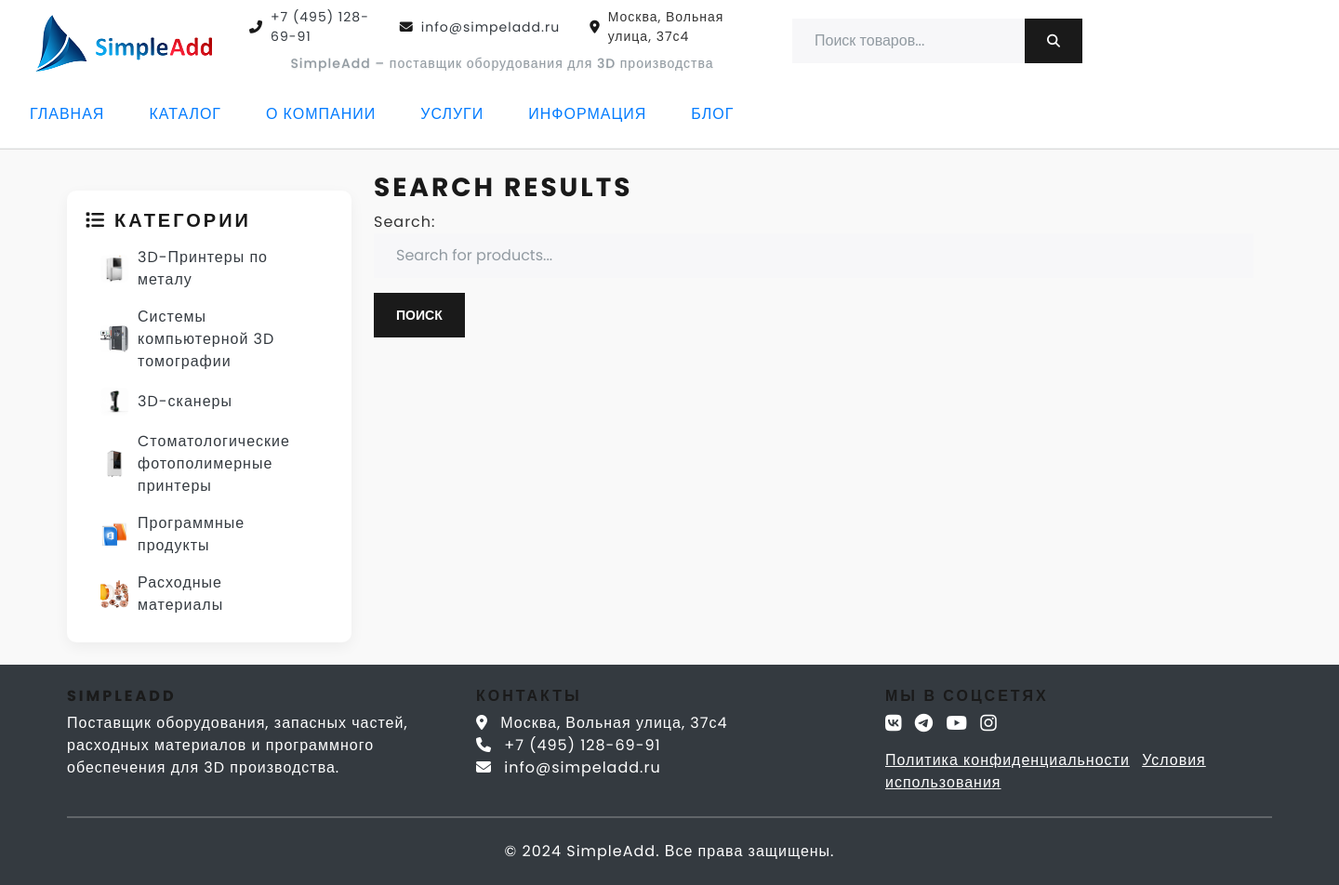
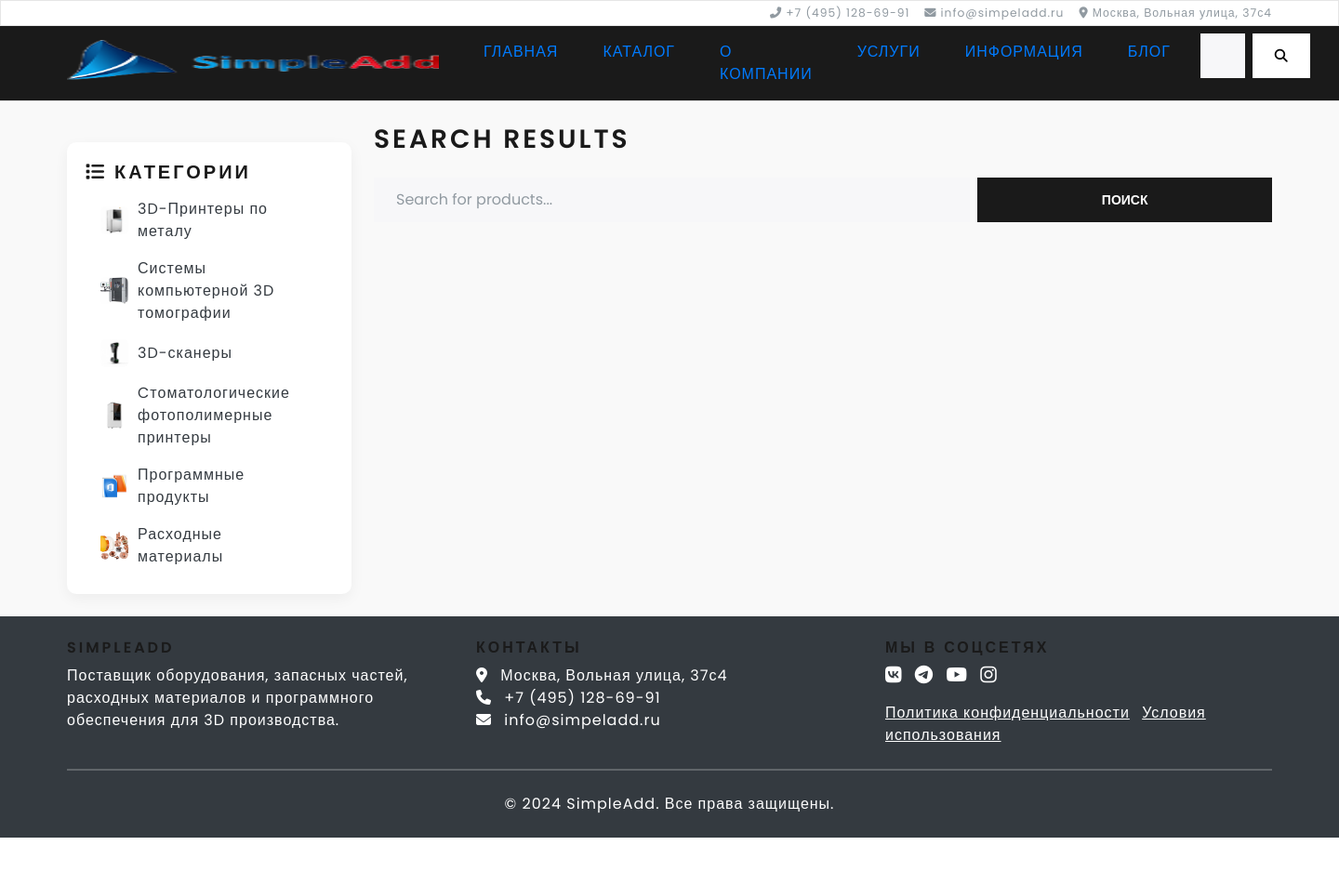
Before and after one commit to LangSage/SimpleAddShop, a Django app: page /search/ in a window 1440 px wide. Shown: the whole page at 93% size. After the commit the page ends 901 px from the top, so only its background shows below. Run offline with Django 5.2, Linux system fonts and the light colour scheme; data comes from the database, SQL or seed files in the repository; some libraries are stand-ins or nearby versions.

Commit message:
Redesign shop templates and styles

```diff
--- a/shop/templates/shop/about_company.html
+++ b/shop/templates/shop/about_company.html
@@ -3,7 +3,7 @@
 {% block title %}О Компании{% endblock %}
 
 {% block content %}
-<div class="container mt-5">
+<div class="container py-5">
     <!-- New Text Block -->
     <div class="about-text mb-5">
         <p><b>SimpleAdd</b> – надежный поставщик оборудования, запасных частей, расходных материалов и программного обеспечения для аддитивного производства.</p>
--- a/shop/templates/shop/base.html
+++ b/shop/templates/shop/base.html
@@ -30,7 +30,7 @@
 <link rel="stylesheet" href="https://cdnjs.cloudflare.com/ajax/libs/slick-carousel/1.8.1/slick-theme.min.css"/>
     <link rel="preconnect" href="https://fonts.googleapis.com">
     <link rel="preconnect" href="https://fonts.gstatic.com" crossorigin>
-    <link href="https://fonts.googleapis.com/css2?family=Poppins:wght@400;500;700&display=swap" rel="stylesheet">
+    <link href="https://fonts.googleapis.com/css2?family=Poppins:wght@400;600;700&display=swap" rel="stylesheet">
     <link href="https://cdn.jsdelivr.net/npm/bootswatch@5.3.2/dist/lux/bootstrap.min.css" rel="stylesheet">
     <link rel="stylesheet" href="https://cdnjs.cloudflare.com/ajax/libs/font-awesome/6.4.0/css/all.min.css">
     <link rel="stylesheet" href="{% static 'css/styles.css' %}">
@@ -42,57 +42,26 @@
 
     <!-- Header -->
     <header class="sticky-top">
-        <div class="container-fluid bg-white">
-            <!-- Top Bar -->
-            <div class="row align-items-center py-2 border-bottom">
-                <!-- Logo -->
-                <div class="col-lg-2 col-md-3 col-6">
-                    <a href="{% url 'index' %}" class="d-flex align-items-center">
-                        <img src="{% static 'icons/logo.png' %}" alt="SimpleAdd Logo" class="img-fluid" >
-                    </a>
-                </div>
+        <!-- Top contact bar -->
+        <div class="bg-light small text-muted py-1">
+            <div class="container d-flex justify-content-end gap-3">
+                <span><i class="fas fa-phone-alt me-1"></i><a href="tel:+74951286991" class="text-decoration-none text-muted">+7 (495) 128-69-91</a></span>
+                <span><i class="fas fa-envelope me-1"></i><a href="mailto:info@simpeladd.ru" class="text-decoration-none text-muted">info@simpeladd.ru</a></span>
+                <span><i class="fas fa-map-marker-alt me-1"></i>Москва, Вольная улица, 37с4</span>
+            </div>
+        </div>
 
-                <!-- Contact Information -->
-                <div class="col-lg-5 d-none d-lg-block">
-                    <div class="d-flex justify-content-center">
-                        <div class="contact-item mx-3">
-                            <i class="fas fa-phone-alt me-2 text-primary"></i>
-                            <a href="tel:+74951286991" class="text-decoration-none text-dark">+7 (495) 128-69-91</a>
-                        </div>
-                        <div class="contact-item mx-3">
-                            <i class="fas fa-envelope me-2 text-primary"></i>
-                            <a href="mailto:info@simpeladd.ru" class="text-decoration-none text-dark">info@simpeladd.ru</a>
-                        </div>
-                        <div class="contact-item mx-3">
-                            <i class="fas fa-map-marker-alt me-2 text-primary"></i>
-                            <span>Москва, Вольная улица, 37с4</span>
-                        </div>
-                    </div>
-                    <p class="text-center text-muted mt-2 beautiful-phrase">
-                        SimpleAdd – поставщик оборудования для 3D производства
-                    </p>
-                </div>
-
-                <!-- Search Bar -->
-                <div class="col-lg-3 col-md-6 col-12 mt-3 mt-md-0">
-                    <form class="d-flex" method="get" action="{% url 'product_search' %}">
-                        <div class="input-group">
-                            <input type="search" name="query" class="form-control search-bar" placeholder="Поиск товаров..." aria-label="Search">
-                            <button class="btn btn-primary" type="submit">
-                                <i class="fas fa-search"></i>
-                            </button>
-                        </div>
-                    </form>
-                </div>
-
-
-            <!-- Navigation -->
-            <nav class="navbar navbar-expand-lg navbar-dark">
+        <!-- Navigation -->
+        <nav class="navbar navbar-expand-lg navbar-dark bg-primary">
+            <div class="container">
+                <a class="navbar-brand" href="{% url 'index' %}">
+                    <img src="{% static 'icons/logo.png' %}" alt="SimpleAdd Logo" class="logo">
+                </a>
                 <button class="navbar-toggler" type="button" data-bs-toggle="collapse" data-bs-target="#navbarNav">
                     <span class="navbar-toggler-icon"></span>
                 </button>
                 <div class="collapse navbar-collapse" id="navbarNav">
-                    <ul class="navbar-nav me-auto">
+                    <ul class="navbar-nav me-auto mb-2 mb-lg-0">
                         <li class="nav-item">
                             <a class="nav-link" href="{% url 'index' %}">Главная</a>
                         </li>
@@ -112,9 +81,13 @@
                             <a class="nav-link" href="{% url 'post_list' %}">Блог</a>
                         </li>
                     </ul>
+                    <form class="d-flex" method="get" action="{% url 'product_search' %}">
+                        <input type="search" name="query" class="form-control me-2" placeholder="Поиск" aria-label="Search">
+                        <button class="btn btn-light" type="submit"><i class="fas fa-search"></i></button>
+                    </form>
                 </div>
-            </nav>
-        </div>
+            </div>
+        </nav>
     </header>
 
     <!-- Main Content -->
--- a/shop/templates/shop/import_export.html
+++ b/shop/templates/shop/import_export.html
@@ -1,7 +1,7 @@
 {% extends "shop/base.html" %}
 
 {% block content %}
-<div class="container mt-4">
+<div class="container py-5">
 
     {% if messages %}
       {% for message in messages %}
--- a/shop/templates/shop/index.html
+++ b/shop/templates/shop/index.html
@@ -34,7 +34,7 @@
                 <div class="card h-100">
                     <a href="{% url 'category_detail' category.id %}">
                         {% if category.image %}
-                            <img src="{{ category.image.url }}" class="card-img-top" alt="{{ category.name }}" style="height: 200px; object-fit: cover;">
+                            <img src="{{ category.image.url }}" class="card-img-top" alt="{{ category.name }}">
                         {% else %}
                             <div class="card-img-top bg-light d-flex align-items-center justify-content-center" style="height: 200px;">
                                 <i class="fas fa-box-open fa-3x text-muted"></i>
--- a/shop/templates/shop/product_search.html
+++ b/shop/templates/shop/product_search.html
@@ -3,11 +3,15 @@
 {% block title %}Search Results{% endblock %}
 
 {% block content %}
-    <h2>Search Results</h2>
+    <h2 class="mb-4">Search Results</h2>
 
-    <form method="get" action="{% url 'product_search' %}">
-        {{ form.as_p }}
-        <button type="submit" class="btn btn-primary">Поиск</button>
+    <form method="get" action="{% url 'product_search' %}" class="row g-2 mb-4">
+        <div class="col-md-8">
+            {{ form.query }}
+        </div>
+        <div class="col-md-4">
+            <button type="submit" class="btn btn-primary w-100">Поиск</button>
+        </div>
     </form>
 
     <div class="row mt-4">
@@ -16,14 +20,16 @@
             {% if results %}
                 {% for product in results %}
                     <div class="col-md-4 mb-3">
-                        <div class="card">
+                        <div class="card h-100 text-center">
                             {% if product.image %}
-                                <img src="{{ product.image.url }}" alt="{{ product.name }}" class="card-img-top">
+                                <img src="{{ product.image.url }}" class="card-img-top" alt="{{ product.name }}">
                             {% endif %}
                             <div class="card-body">
                                 <h5 class="card-title">{{ product.name }}</h5>
-                                <p class="card-text">{{ product.description|slice:":100" }}...</p>
-                                <a href="{% url 'product_detail' product.id %}" class="btn btn-primary">View Details</a>
+                                <p class="card-text text-muted">{{ product.description|slice:":100" }}...</p>
+                            </div>
+                            <div class="card-footer bg-transparent">
+                                <a href="{% url 'product_detail' product.id %}" class="btn btn-sm btn-primary">Подробнее</a>
                             </div>
                         </div>
                     </div>
--- a/static/css/modern.css
+++ b/static/css/modern.css
@@ -51,3 +51,28 @@
   .navbar-brand img { height: 40px; }
   .hero-slider .slick-slide img { height: 280px; }
 }
+
+/* Product card images */
+.card-img-top {
+  width: 100%;
+  height: 200px;
+  object-fit: contain;
+  padding: 10px;
+}
+
+/* Product gallery */
+.main-product-img {
+  width: 100%;
+  height: 450px;
+  object-fit: contain;
+}
+
+.thumbnail-img {
+  width: 80px;
+  height: 80px;
+  object-fit: cover;
+}
+
+@media (max-width: 768px) {
+  .main-product-img { height: 300px; }
+}
--- a/static/css/styles.css
+++ b/static/css/styles.css
@@ -33,7 +33,7 @@
     top: -20px; /* Align top with parent */
     width: 100vw; /* Stretch to the full width of the viewport */
     max-width: calc(100vw - 20px); /* Ensure it doesn't exceed viewport width with some padding */
-    background-color: #f8f9fa; /* Background color */
+    background-color: #ffffff; /* Background color */
     box-shadow: 0 0 10px rgba(0, 0, 0, 0.1); /* Box shadow for better visibility */
     padding: 1rem; /* Padding for content */
     z-index: 1000; /* Ensure it appears above other content */
@@ -48,7 +48,7 @@
 .subcategory-list .nav-link {
     display: block;
     padding: 0.5rem 1rem; /* Adjust padding as needed */
-    color: #333; /* Link color */
+    color: #212529; /* Link color */
     text-decoration: none;
 }
 
```
Also changed, not shown: shop/templates/shop/category_detail.html (+14 -10 lines), shop/templates/shop/category_list.html (+6 -4 lines), shop/templates/shop/product_detail.html (+9 -8 lines), shop/templates/shop/product_list.html (+5 -5 lines), shop/templates/shop/subcategory_list.html (+22 -13 lines).
